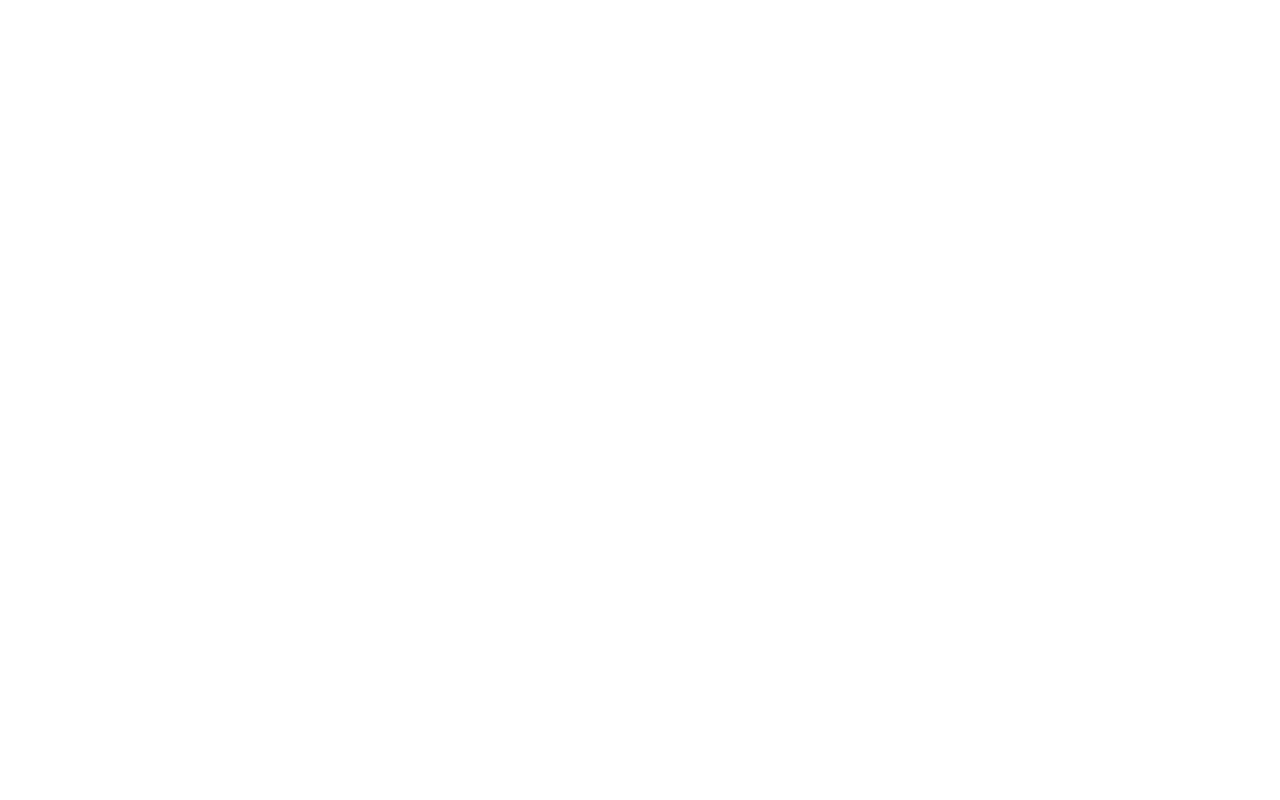
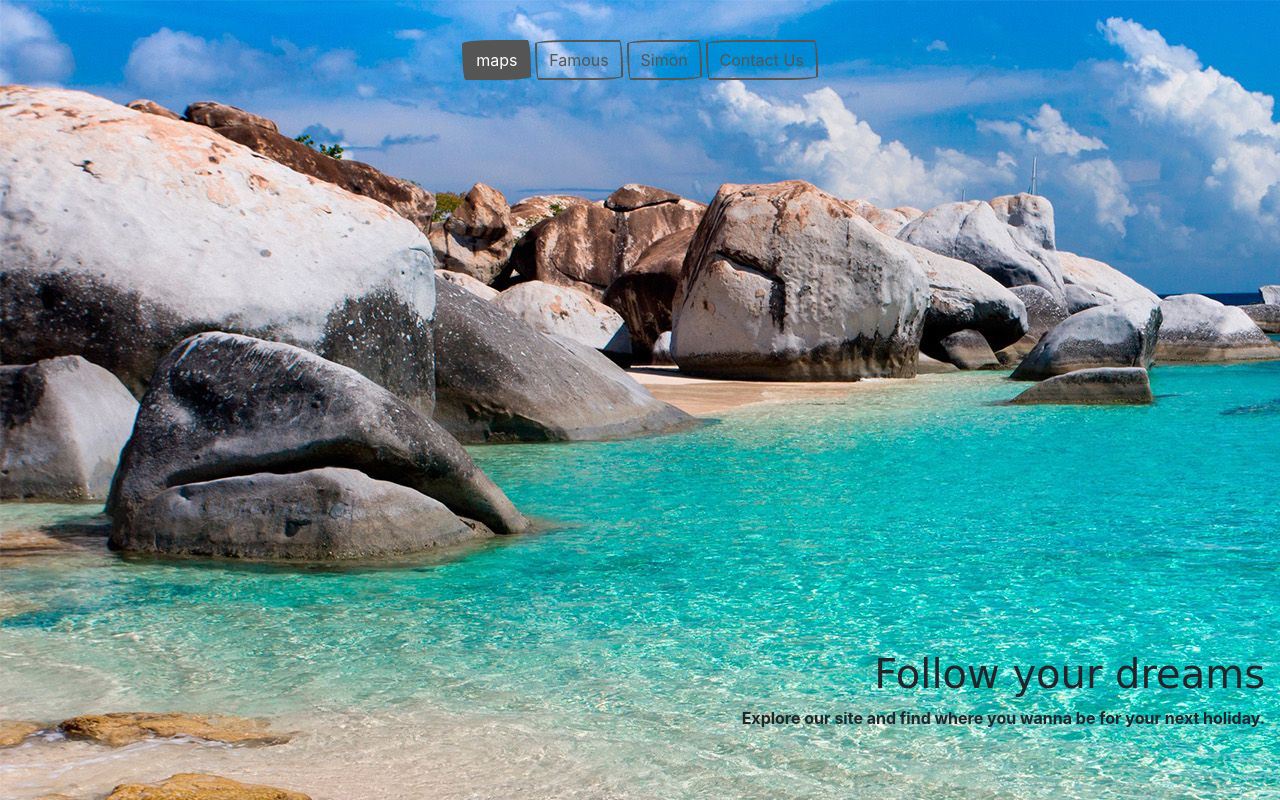
Before and after one commit to michelmerighi/milestone2_travel_agency, a plain HTML site: page index.html in a window 1280 px wide. Drawn offline with nearby package versions, Linux system fonts and the light colour scheme; a web font is replaced by a local one.

Commit message:
create the index page

```diff
--- /dev/null
+++ b/assets/css/style.css
@@ -0,0 +1,22 @@
+body {
+    background-image: url("../image/background.jpg");
+    background-size: auto;
+    background-repeat: no-repeat;
+    margin: 0px;
+    padding: 0px;
+}
+
+.nav-setting {
+    margin-top: 40px;
+}
+
+.title {
+    text-align: right;
+    width: 100%;
+    height: 100%;
+}
+
+.text-setting {
+    height: 150px;
+    padding-bottom: 30px;
+}
--- a/index.html
+++ b/index.html
@@ -1,13 +1,39 @@
 <!DOCTYPE html>
 <html lang="en">
+
 <head>
     <meta charset="UTF-8">
     <meta name="viewport" content="width=device-width, initial-scale=1.0">
     <meta http-equiv="X-UA-Compatible" content="ie=edge">
+    <link rel="stylesheet" href="assets/css/style.css" type="text/css" />
+    <link rel="stylesheet" href="https://stackpath.bootstrapcdn.com/bootswatch/4.3.1/sketchy/bootstrap.min.css" type="text/css" />
 
     <title>Travel Agency</title>
 </head>
+
 <body>
+    <header>
+        <nav class="nav-setting" align="center">
+            <button class="btn btn-outline-secondary active">maps</button>
+            <button class="btn btn-outline-secondary">Famous</button>
+            <button class="btn btn-outline-secondary">Simon</button>
+            <button class="btn btn-outline-secondary">Contact Us</button>
+        </nav>
+    </header>
+    <div class="container-fluid">
+        <div class="row">
+            <div class="col text-right text-setting fixed-bottom">
+                <h1>Follow your dreams</h1>
+                <p>
+                    Explore our site and find where you
+                    wanna be for your next holiday.
+
+                </p>
+            </div>
+
+        </div>
+    </div>
 
 </body>
+
 </html>
```
Also changed, not shown: assets/image/background.jpg (added), 1 other file.
